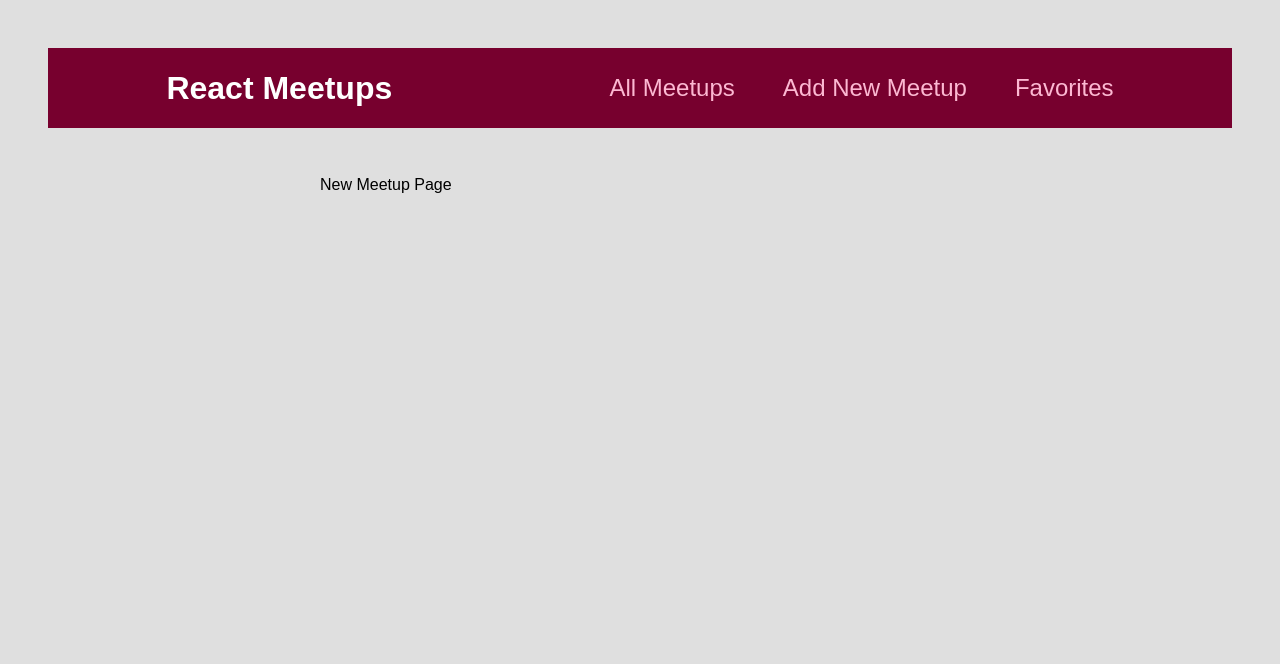
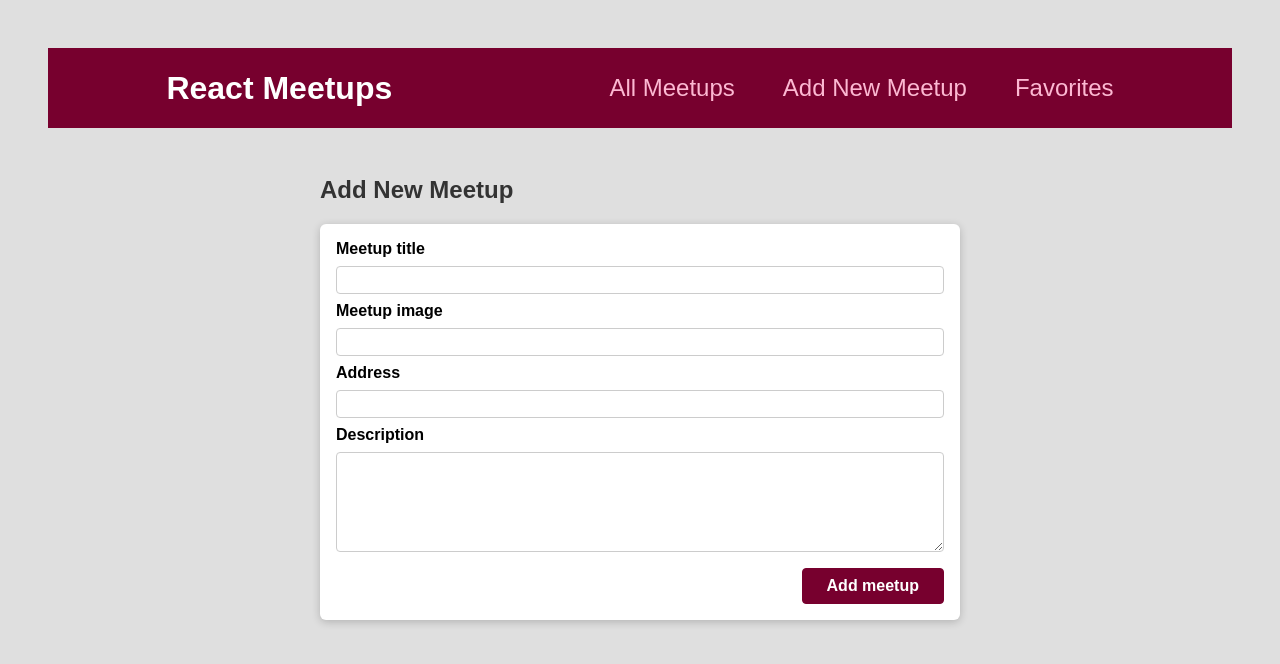
Before and after one commit to borman73/React-Meetups, a React (Create React App) app: page /new-meetup in a window 1280 px wide. Shown: the top 664 px of the page. Built offline with nearby package versions, Linux system fonts and the light colour scheme.

Commit message:
New Meetup form added

```diff
--- /dev/null
+++ b/src/components/meetups/NewMeetupForm.js
@@ -0,0 +1,32 @@
+import Card from '../ui/Card';
+import classes from './NewMeetupForm.module.css';
+
+function NewMeetupForm () {
+  return (
+    <Card>
+      <form className={classes.form}>
+        <div className={classes.control}>
+          <label htmlFor='title'>Meetup title</label>
+          <input type='text' required id='title' />
+        </div>
+        <div className={classes.control}>
+          <label htmlFor='image'>Meetup image</label>
+          <input type='url' required id='image' />
+        </div>
+        <div className={classes.control}>
+          <label htmlFor='address'>Address</label>
+          <input type='text' required id='address' />
+        </div>
+        <div className={classes.control}>
+          <label htmlFor='description'>Description</label>
+          <textarea required id='description' rows='5' />
+        </div>
+        <div className={classes.actions}>
+          <button>Add meetup</button>
+        </div>
+      </form>
+    </Card>
+  )
+}
+
+export default NewMeetupForm;
--- a/src/pages/NewMeetup.js
+++ b/src/pages/NewMeetup.js
@@ -1,9 +1,10 @@
+import NewMeetupForm from "../components/meetups/NewMeetupForm";
+
 function NewMeetupPage () {
-    return (
-      <div >
-       New Meetup Page
-      </div>
-    );
+    return <section>
+      <h1>Add New Meetup</h1>
+      <NewMeetupForm />
+    </section>
   }
 
   export default NewMeetupPage;
```
Also changed, not shown: src/components/meetups/NewMeetupForm.module.css (renamed from src/components/NewMeetupForm.module.css).
